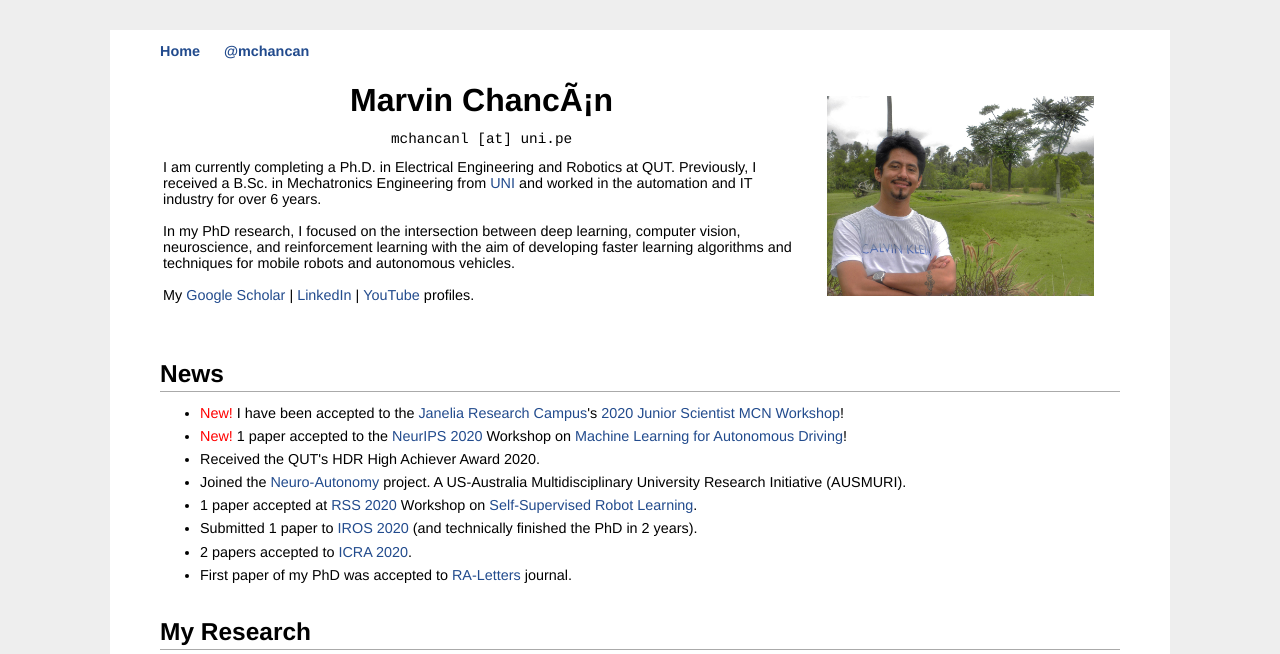
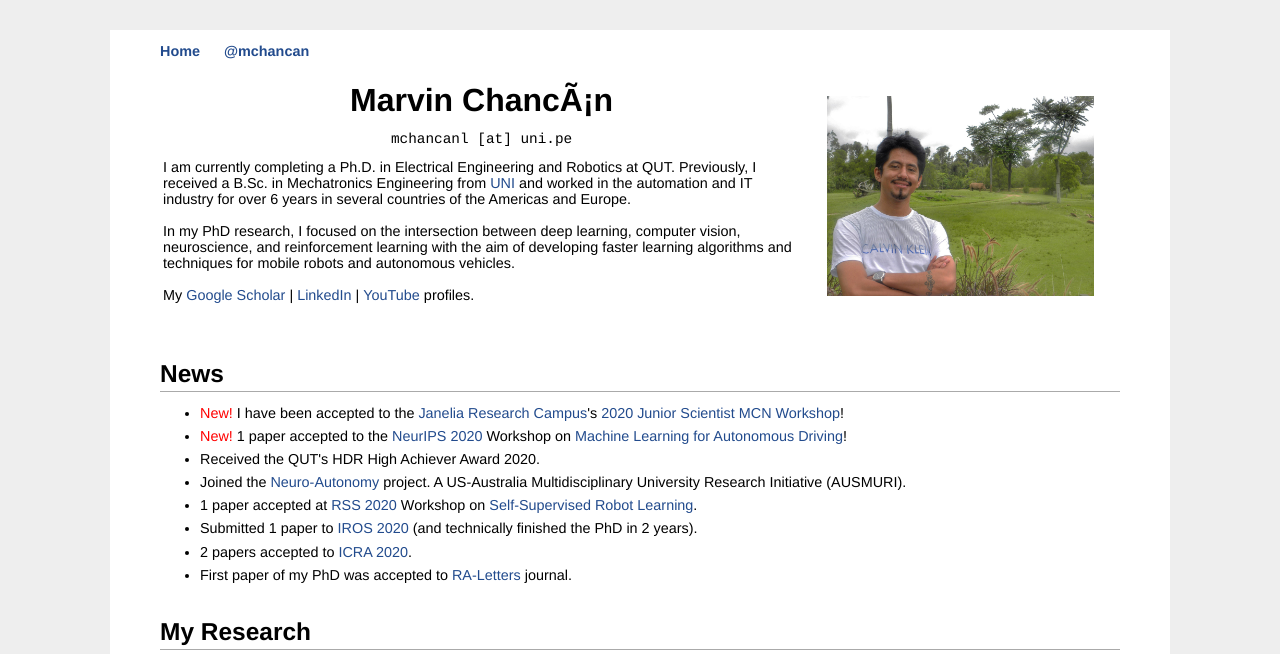
Before and after one commit to mchancan/mchancan.github.io, a Jekyll site: the page built from index.html, in a window 1280 px wide and 900 px high, cut to the strip 0-654 px from the top of the window. Built offline with Jekyll 4.4.1, drawn with Linux system fonts in a browser that asks for light colours; nearby versions of some CDN libraries; comment, search, counter and statistics services are not loaded.

Commit message:
Update index.html

```diff
--- a/index.html
+++ b/index.html
@@ -13,7 +13,7 @@ title: Marvin's Homepage
 		<!--</div>-->
 		<p align="left">
 			I am currently completing a Ph.D. in Electrical Engineering and Robotics at QUT.
-			Previously, I received a B.Sc. in Mechatronics Engineering from <a href="https://en.wikipedia.org/wiki/National_University_of_Engineering" target="_blank">UNI</a> and worked in the automation and IT industry for over 6 years.</br>
+			Previously, I received a B.Sc. in Mechatronics Engineering from <a href="https://en.wikipedia.org/wiki/National_University_of_Engineering" target="_blank">UNI</a> and worked in the automation and IT industry for over 6 years in several countries of the Americas and Europe.</br>
 			</br>
 			In my PhD research, I focused on the intersection between deep learning, computer vision, neuroscience, and reinforcement learning with the aim of developing faster learning algorithms and techniques for mobile robots and autonomous vehicles.</br>
 			</br>
```
